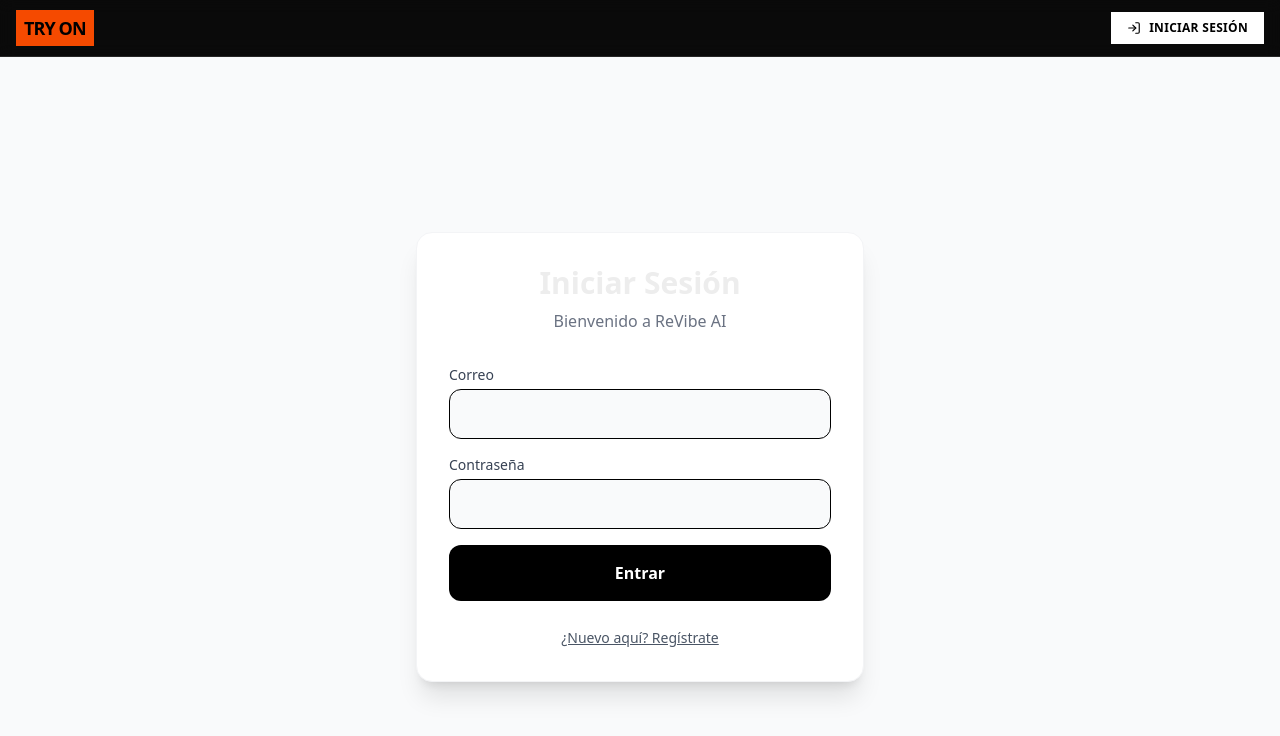
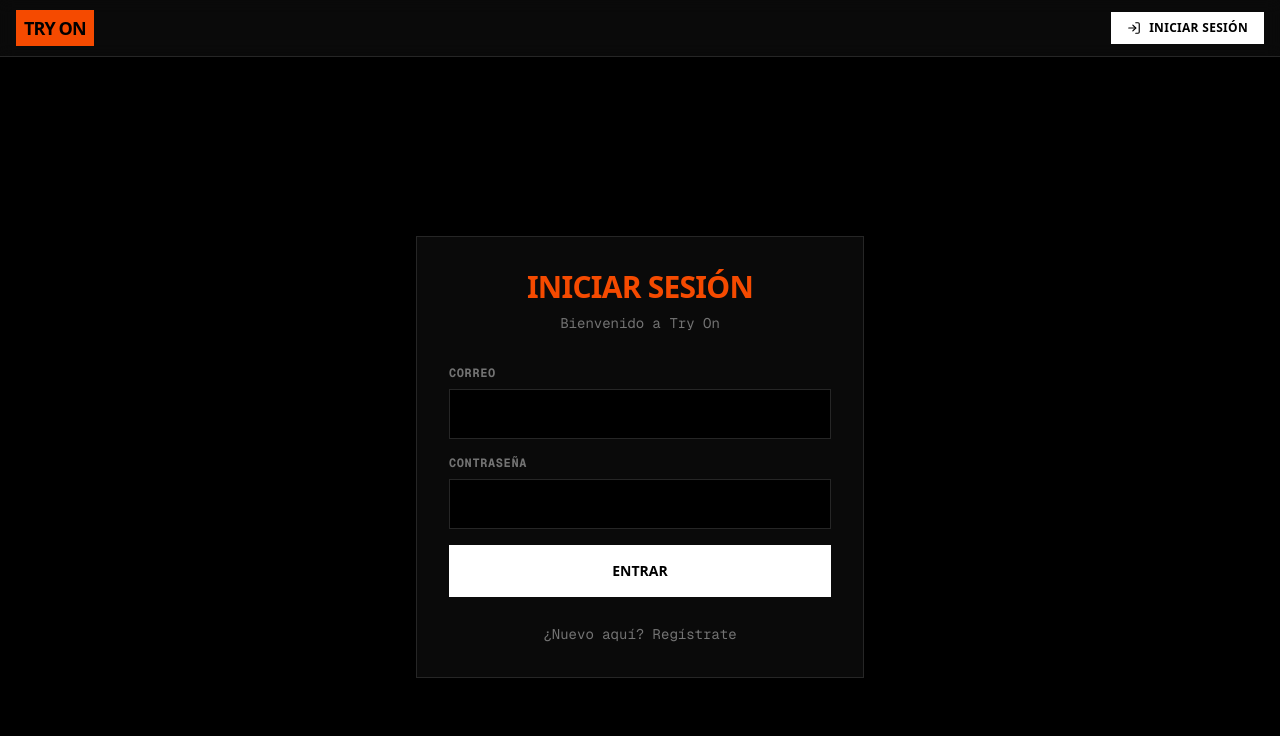
Before and after one commit to zdenc0de/try-on, a Next.js app: page /login in a window 1280 px wide. Shown: the top 736 px of the page. Built offline with nearby package versions, Linux system fonts and the light colour scheme; no server answers.

Commit message:
update the sign up

```diff
--- a/app/login/page.tsx
+++ b/app/login/page.tsx
@@ -56,54 +56,54 @@
   }
 
   return (
-    <div className="min-h-screen flex items-center justify-center bg-gray-50 p-4">
-      <div className="bg-white p-8 rounded-2xl shadow-xl w-full max-w-md border border-gray-100">
+    <div className="min-h-screen flex items-center justify-center bg-black p-4">
+      <div className="bg-neutral-950 p-8 w-full max-w-md border border-neutral-800">
         <div className="text-center mb-8">
-          <h1 className="text-3xl font-bold mb-2">
+          <h1 className="text-3xl font-black uppercase tracking-tight text-orange-600 mb-2">
             {isSignUp ? 'Crear Cuenta' : 'Iniciar Sesión'}
           </h1>
-          <p className="text-gray-500">Bienvenido a ReVibe AI</p>
+          <p className="text-neutral-500 font-mono text-sm">Bienvenido a Try On</p>
         </div>
 
         <form onSubmit={handleAuth} className="space-y-4">
           {isSignUp && (
             <div>
-              <label className="block text-sm font-medium text-gray-700 mb-1">Nombre</label>
+              <label className="block text-xs font-bold text-neutral-500 uppercase tracking-wider mb-2 font-mono">Nombre</label>
               <input
                 type="text"
                 value={fullName}
                 onChange={(e) => setFullName(e.target.value)}
-                className="w-full p-3 border rounded-xl bg-gray-50 outline-none focus:ring-2 focus:ring-black text-black"
+                className="w-full p-3 border border-neutral-800 bg-black outline-none focus:border-orange-600 text-white transition-colors"
                 required
               />
             </div>
           )}
 
           <div>
-            <label className="block text-sm font-medium text-gray-700 mb-1">Correo</label>
+            <label className="block text-xs font-bold text-neutral-500 uppercase tracking-wider mb-2 font-mono">Correo</label>
             <input
               type="email"
               value={email}
               onChange={(e) => setEmail(e.target.value)}
-              className="w-full p-3 border rounded-xl bg-gray-50 outline-none focus:ring-2 focus:ring-black text-black"
+              className="w-full p-3 border border-neutral-800 bg-black outline-none focus:border-orange-600 text-white transition-colors"
               required
             />
           </div>
 
           <div>
-            <label className="block text-sm font-medium text-gray-700 mb-1">Contraseña</label>
+            <label className="block text-xs font-bold text-neutral-500 uppercase tracking-wider mb-2 font-mono">Contraseña</label>
             <input
               type="password"
               value={password}
               onChange={(e) => setPassword(e.target.value)}
-              className="w-full p-3 border rounded-xl bg-gray-50 outline-none focus:ring-2 focus:ring-black text-black"
+              className="w-full p-3 border border-neutral-800 bg-black outline-none focus:border-orange-600 text-white transition-colors"
               required
             />
           </div>
 
           <button
             disabled={loading}
-            className="w-full bg-black text-white p-4 rounded-xl font-bold flex items-center justify-center hover:bg-gray-800 transition-colors"
+            className="w-full bg-white text-black p-4 font-bold uppercase text-sm flex items-center justify-center hover:bg-orange-600 hover:text-white transition-colors disabled:opacity-50"
           >
             {loading ? <Loader2 className="animate-spin" /> : (isSignUp ? 'Registrarse' : 'Entrar')}
           </button>
@@ -113,7 +113,7 @@
           <button
             type="button"
             onClick={() => setIsSignUp(!isSignUp)}
-            className="text-sm text-gray-600 hover:text-black underline"
+            className="text-sm text-neutral-500 hover:text-orange-600 transition-colors font-mono"
           >
             {isSignUp ? '¿Ya tienes cuenta? Inicia Sesión' : '¿Nuevo aquí? Regístrate'}
           </button>
```
